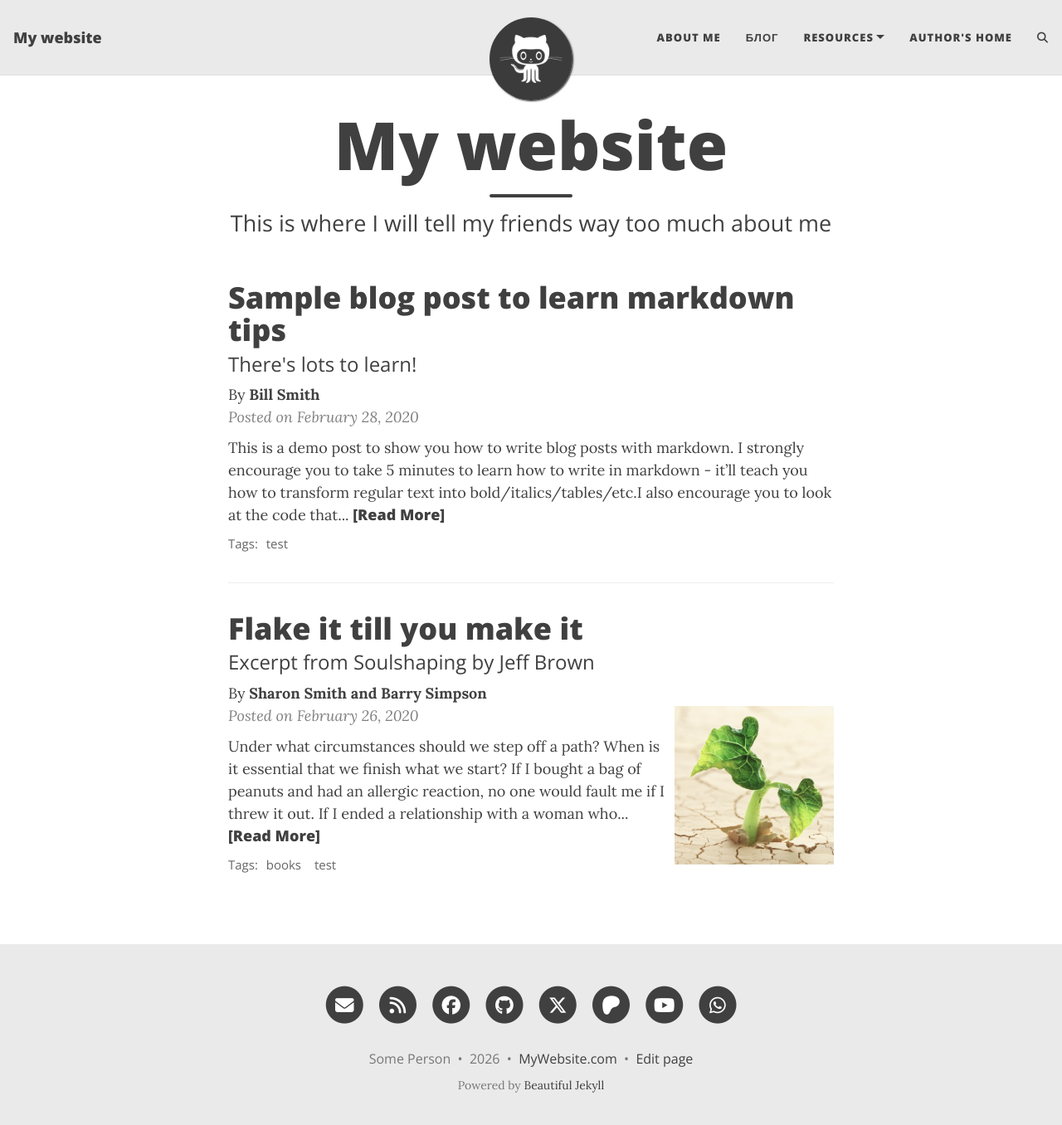
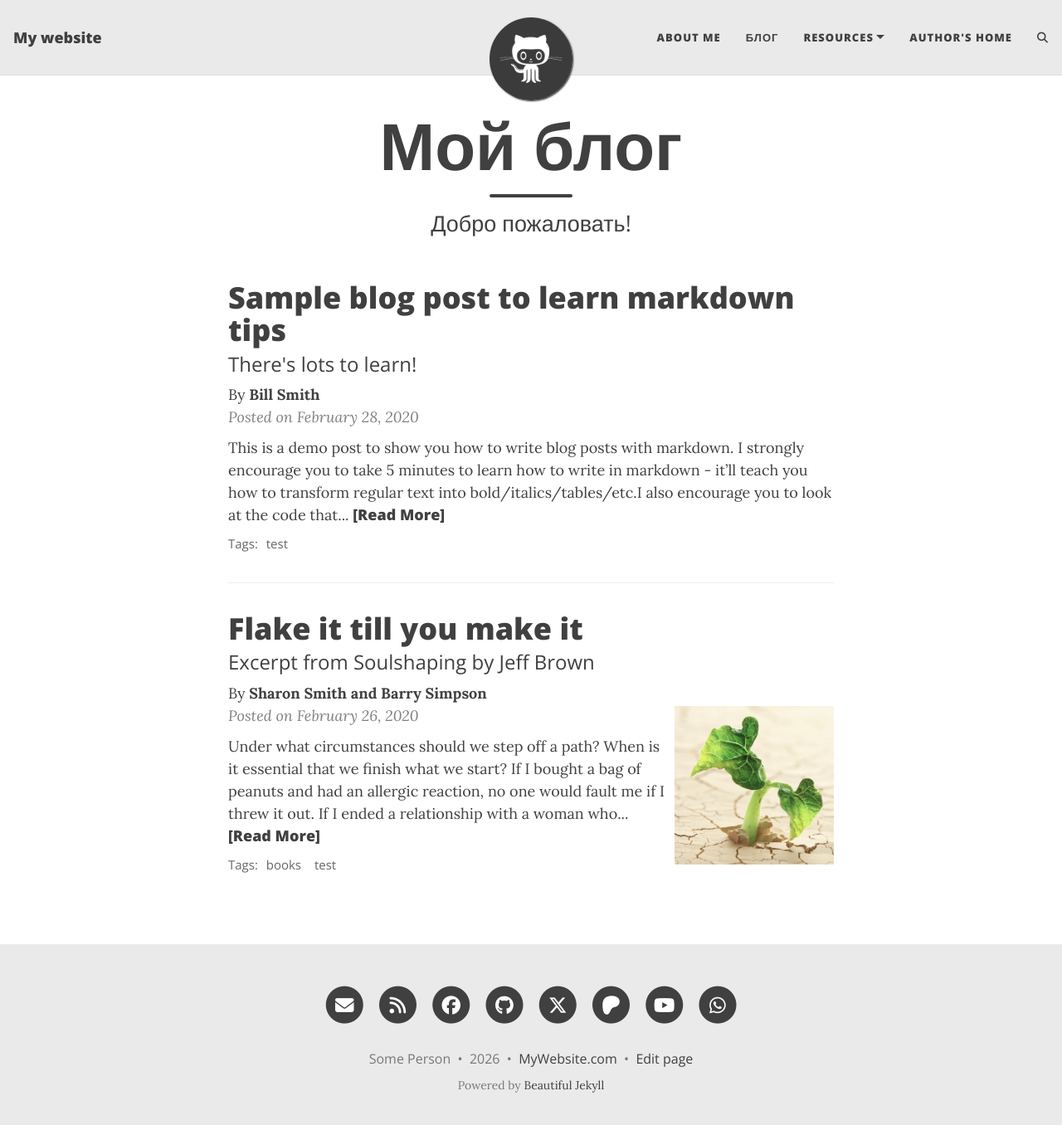
Before and after one commit to my-dev-code/my-dev-code.github.io, a Jekyll site: the page built from index.html, in a window 1280 px wide and 1369 px high. Shown: the top 1356 px of the window at 83% size. Built offline with Jekyll 4.4.1, drawn with Linux system fonts in a browser that asks for light colours; the list of posts is cut into pages by our own code; comment, search, counter and statistics services are not loaded.

Commit message:
Update index.html

```diff
--- a/index.html
+++ b/index.html
@@ -1,5 +1,5 @@
 ---
 layout: home
-title: My website
-subtitle: This is where I will tell my friends way too much about me
+title: Мой блог
+subtitle: Добро пожаловать!
 ---
```
